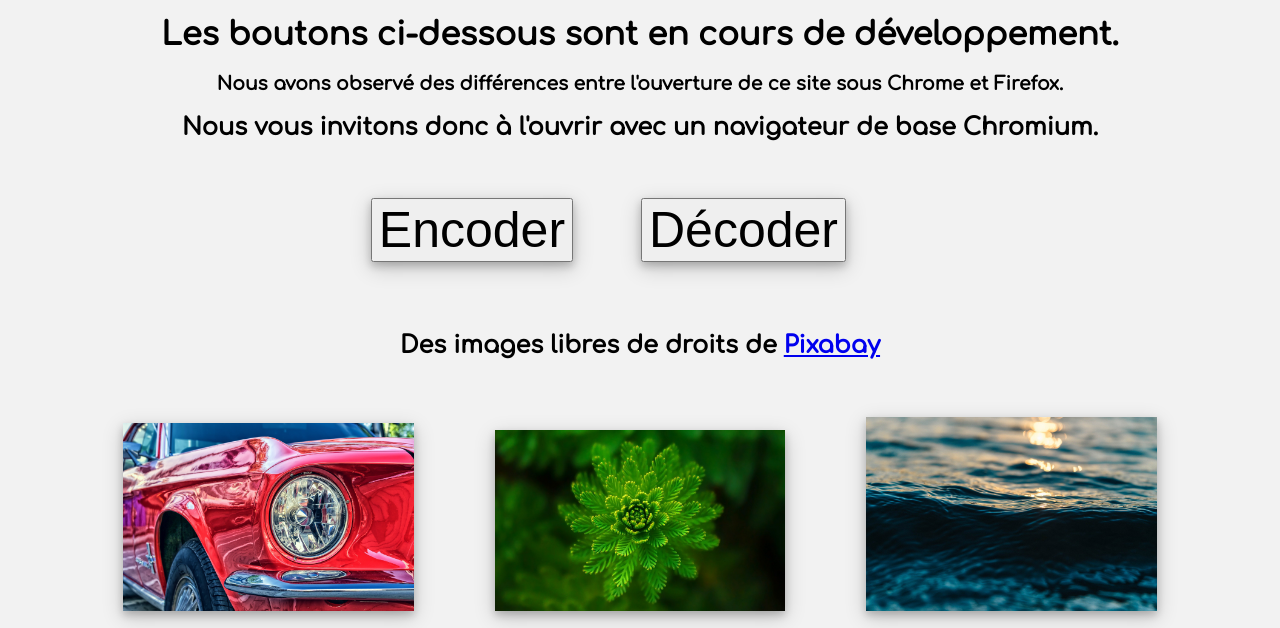
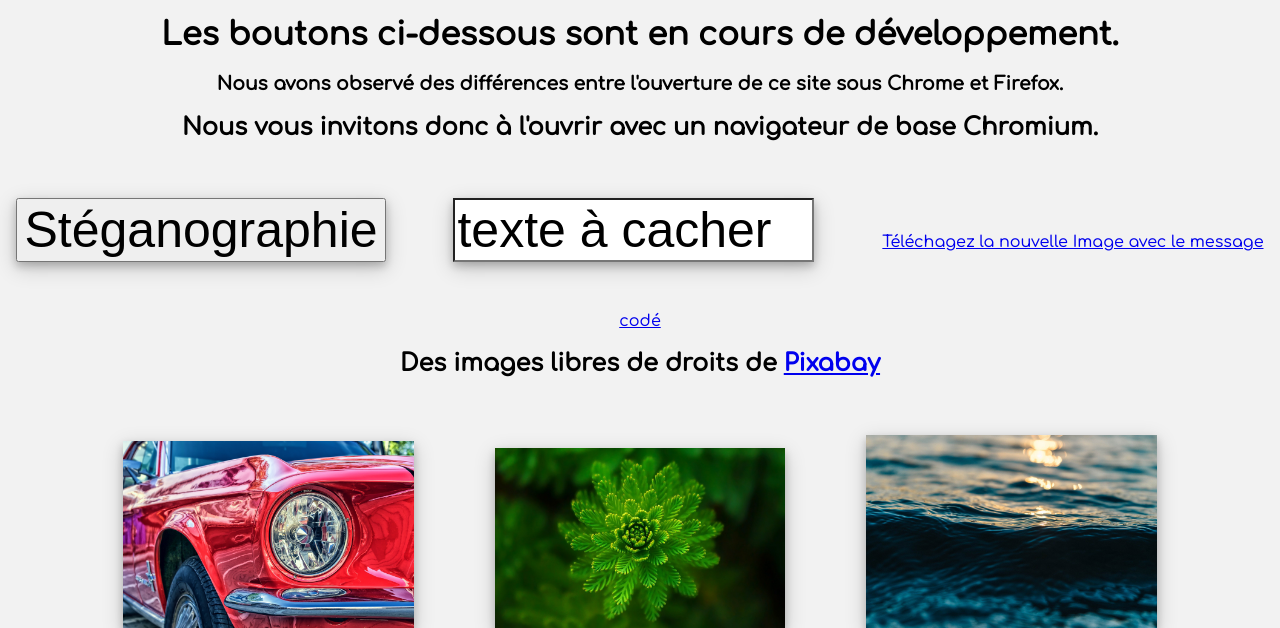
Before and after one commit to steganographie/isn_web, a Flask app: page / in a window 1280 px wide. Shown: the part 182-810 px from the top of the page. Run offline with Flask 2, Linux system fonts and the light colour scheme; some libraries are stand-ins or nearby versions.

Commit message:
Update index.html

```diff
--- a/mysite/templates/index.html
+++ b/mysite/templates/index.html
@@ -5,6 +5,9 @@
     <meta charset="UTF-8">
     <link rel="stylesheet" href="{{ url_for('static', filename='css/style.css') }}">
     <link rel="icon" href="{{ url_for('static', filename='img/favicon.ico') }}">
+    <script type="text/javascript" src="https://ajax.googleapis.com/ajax/libs/jquery/2.1.3/jquery.min.js"> </script>
+    <script type=text/javascript> $(function() { $("#mybutton").click(function (event) { $.getJSON('/SomeFunction', { },
+    function(data) { }); return false; }); }); </script>
 </head>
 <body>
 
@@ -17,9 +20,9 @@
     </header>
 
     <section>
-        <input type = "button" id = "mybutton" value = "Encoder"/>
-        <input type = "button" id = "mybutton" value = "Décoder"/>
-
+        <input type = "button" id = "mybutton" value = "Stéganographie" />
+        <input type="text" id="name" name="name" required minlength="1" maxlength="50" size="10" value="texte à cacher">
+        <a href="image_message_codé.png" download>Téléchagez la nouvelle Image avec le message codé</a>
         <div id="pict">
             <h1>Des images libres de droits de <a href="https://pixabay.com/fr/" target="_blank">Pixabay</a></h1>
             <img id="pres" src="{{ url_for('static', filename='img/red.jpg') }}">
@@ -40,12 +43,5 @@
     <footer>
         <h3>ISN 2019-2020 Codé par BEUDOT Nohan et BRUNO Paul, 714</h3>
     </footer>
-
-<script type="text/javascript" src="https://ajax.googleapis.com/ajax/libs/jquery/2.1.3/jquery.min.js"> </script>
-<script type=text/javascript> $(function() { $("#mybutton").click(function (event) { $.getJSON('/SomeFunction', { },function(data) { }); return false; }); }); </script>
 </body>
 </html>
-<script type="text/javascript" src="https://ajax.googleapis.com/ajax/libs/jquery/2.1.3/jquery.min.js"> </script>
-<script type=text/javascript> $(function() { $("#mybutton").click(function (event) { $.getJSON('/SomeFunction', { },function(data) { }); return false; }); }); </script>
-</body>
-</html>
```
